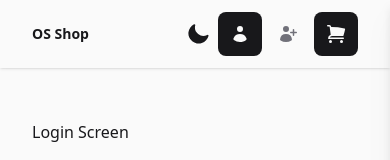
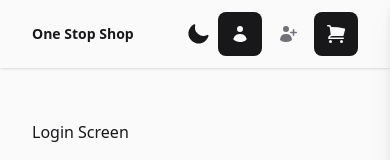
Before and after one commit to iamsomraj/MERN-Shopping-App, a React (Vite) app in the folder frontend/: page /login in a window 390 px wide. Shown: the top 160 px of the page. Built offline with nearby package versions, Linux system fonts and the light colour scheme; no server answers.

Commit message:
👌 IMPROVE: added navigation

```diff
--- a/frontend/src/components/Navigation/Header.tsx
+++ b/frontend/src/components/Navigation/Header.tsx
@@ -22,8 +22,7 @@ const Header = () => {
           {/* BEGIN - NAV BAR BRAND NAME */}
           <h1 className='text-sm md:text-2xl font-bold cursor-pointer text-zinc-900 dark:text-zinc-50'>
             <Link to={'/'}>
-              <span className='hidden md:block'>One Stop Shop</span>
-              <span className='block md:hidden'>OS Shop</span>
+              <span>One Stop Shop</span>
             </Link>
           </h1>
           {/* END - NAV BAR BRAND NAME */}
```
